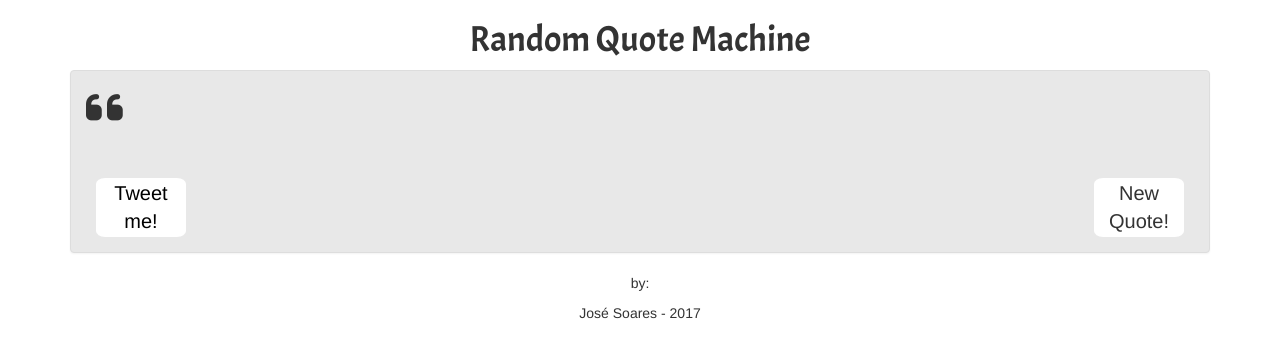
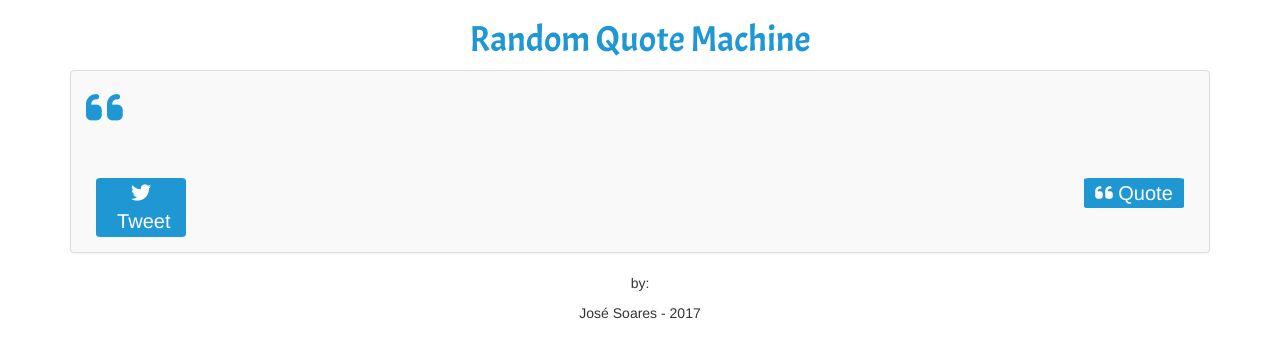
Before and after one commit to jphjsoares/Random-Quote-Machine, a plain HTML site: page index.html in a window 1280 px wide. Drawn offline with nearby package versions, Linux system fonts and the light colour scheme.

Commit message:
Add files via upload
Just changed the colors and added some button features.
Any advice would be appreciated!
Thank you :)

```diff
--- a/_css/style.css
+++ b/_css/style.css
@@ -10,11 +10,15 @@ a, a:hover {
 
 .title {
   font-family: 'Acme', sans-serif;
+  color:#1E97D3;
 }
 
+#icon {
+    color:#1E97D3;
+}
 
 #quote-window {
-  background: #E8E8E8;
+  background: #F9F9F9;
 }
 
 
@@ -27,10 +31,12 @@ a, a:hover {
   font-style: italic;
   font-size: 25px;
   font-weight: bold;
+  color: #1E97D3;
 }
 
+
 #buttons {
-  background: #E8E8E8;
+  background: #F9F9F9;
   margin-top: 40px;
   font-size: 20px;
   padding: 10px 10px 10px 10px;
@@ -38,17 +44,19 @@ a, a:hover {
 
 
 #new-quote {
+  color: white;
   float: right;
-  background: white;
+  background: #1E97D3;
   border: none;
-  border-radius: 10%;
-  width: 90px;
+  border-radius: 5%;
+  width: 100px;
 }
 
 #tweet {
+  color: white;
   float: left;
-  background: white;
+  background: #1E97D3;
   border: none;
-  border-radius: 10%;
+  border-radius: 5%;
   width: 90px
 }
--- a/index.html
+++ b/index.html
@@ -26,8 +26,9 @@
             <p id="quote-author"></p>
           </div>
           <div id="buttons">
-            <a href="#" target="_blank" id="tweet-this"><button type="button" id="tweet">Tweet me!</button></a>
-            <button type="button" name="button" id="new-quote">New Quote!</button>
+            <a href="#" target="_blank" id="tweet-this"><button type="button" id="tweet"><i class="fa fa-twitter" aria-hidden="true"></i>&nbsp;Tweet</button></a>
+
+            <button type="button" name="button" id="new-quote"><i class="fa fa-quote-left" aria-hidden="true"></i>&nbsp;Quote</button>
           </div>
         </div>
       </div>
@@ -39,6 +40,7 @@
     <script src="https://ajax.googleapis.com/ajax/libs/jquery/3.2.1/jquery.min.js"></script>
     <script type="text/javascript">
     $(document).ready(function(){
+
       function randomQuote() {
         $.ajax({
           url: "https://api.forismatic.com/api/1.0/?",
@@ -56,7 +58,9 @@
       $("#new-quote").click(function(){
         randomQuote();
       });
-    });
+
+
+    });//End of document function
     </script>
     <!-- Latest compiled and minified JavaScript -->
     <script type="text/javascript" src="./_scripts/fontawesome.js"></script>
```
